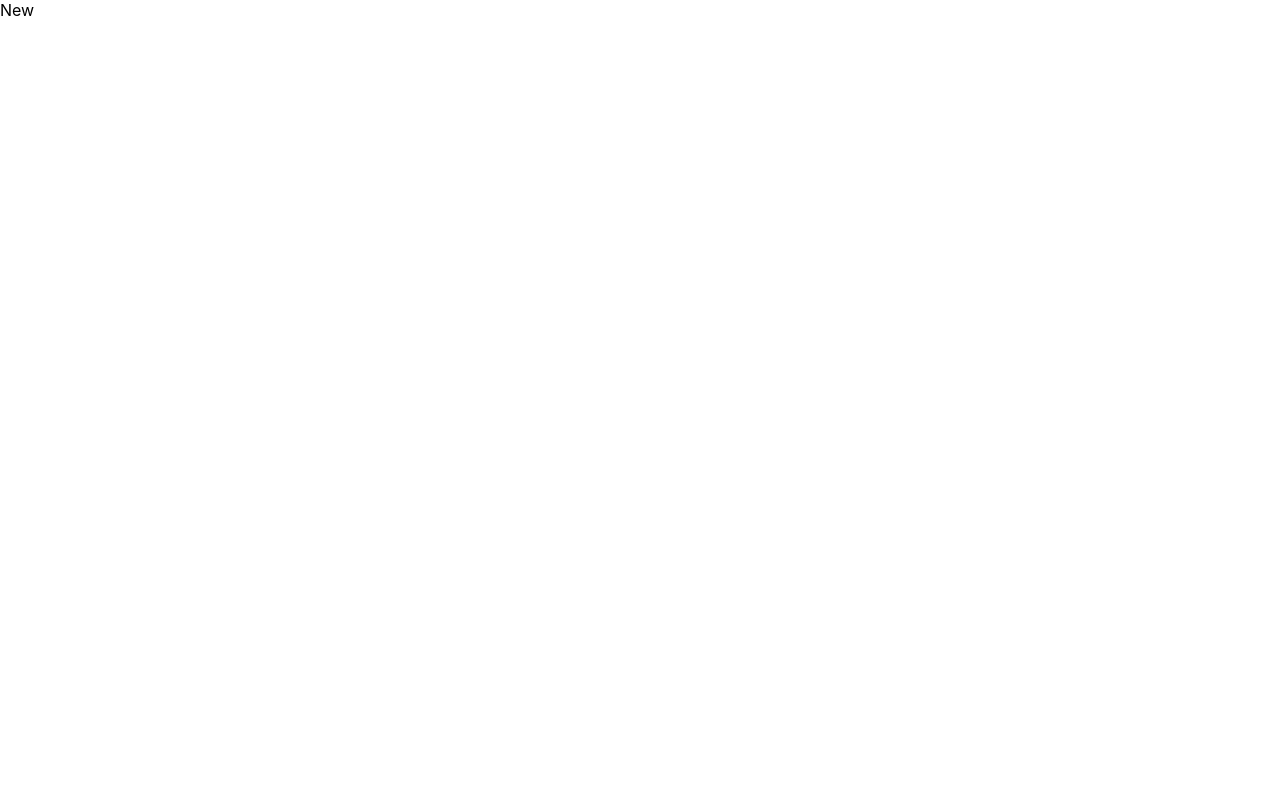
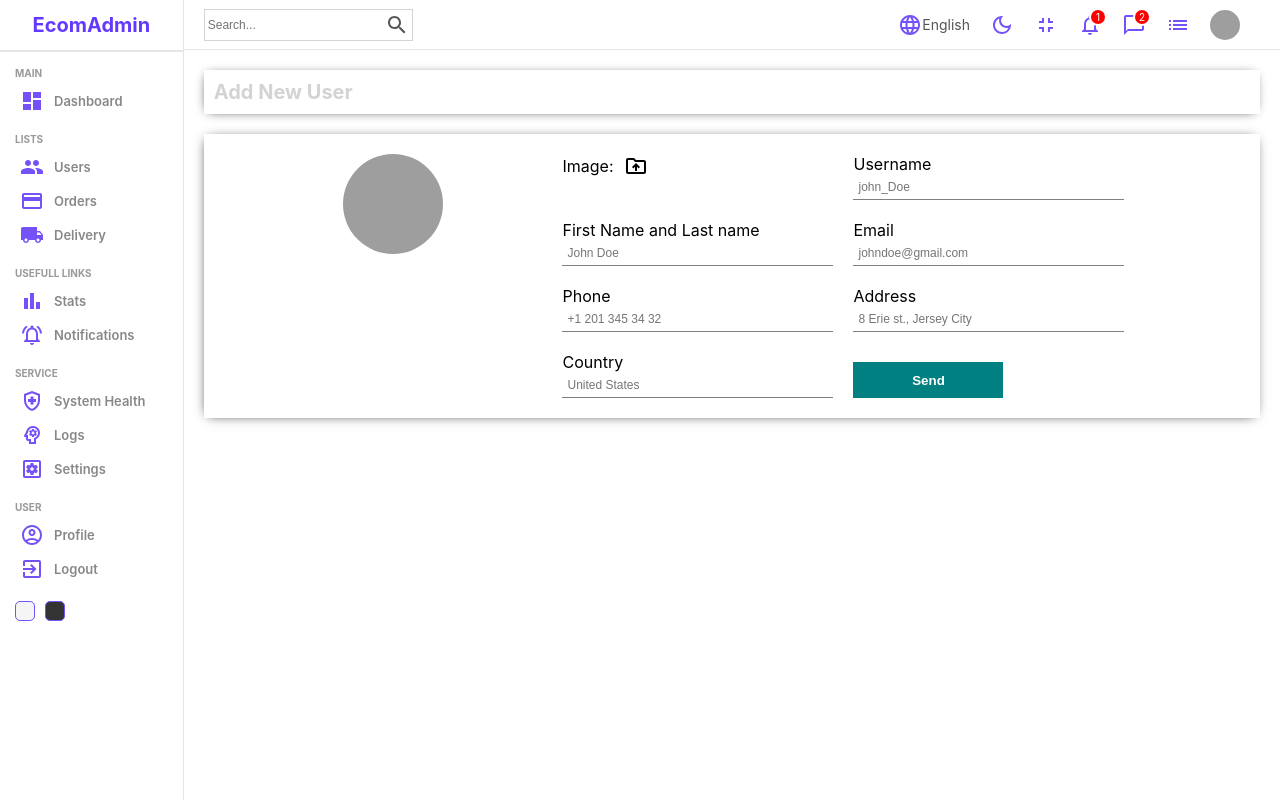
Before and after one commit to tdmitryny/Dashboard, a React (Create React App) app: page /users/new in a window 1280 px wide. Built offline with nearby package versions, Linux system fonts and the light colour scheme; grey boxes are pictures that could not be loaded.

Commit message:
Created user page

```diff
--- a/src/App.js
+++ b/src/App.js
@@ -10,6 +10,8 @@ import {
   Routes,
   Route,
 } from "react-router-dom";
+import { userInputs } from './formSourse';
+import { productInputs } from './formSourse';
 
 
 function App() {
@@ -24,13 +26,13 @@ function App() {
         <Route path='users'>
           <Route index element={<List/>}/>
           <Route path=":userId" element={<Single/>}/>
-          <Route path="new" element={<New/>}/>
+          <Route path="new" element={<New inputs={userInputs} title="Add New User"/>}/>
         </Route>
       {/* Users */}
       <Route path='products'>
           <Route index element={<List/>}/>
           <Route path=":productId" element={<Single/>}/>
-          <Route path="new" element={<New/>}/>
+          <Route path="new" element={<New inputs={productInputs} title="Add New Product"/>}/>
         </Route>
       </Route>
     </Routes>
--- /dev/null
+++ b/src/formSourse.js
@@ -0,0 +1,77 @@
+export const userInputs = [
+    {
+        id:1,
+        label:"Username",
+        type:"text",
+        placeholder: "john_Doe"
+    },
+    {
+        id:2,
+        label:"First Name and Last name",
+        type:"text",
+        placeholder: "John Doe"
+    },
+    {
+        id:3,
+        label:"Email",
+        type:"email",
+        placeholder: "johndoe@gmail.com"
+    },
+    {
+        id:4,
+        label:"Phone",
+        type:"text",
+        placeholder: "+1 201 345 34 32"
+    },
+    {
+        id:5,
+        label:"Address",
+        type:"text",
+        placeholder: "8 Erie st., Jersey City"
+    },
+    {
+        id:6,
+        label:"Country",
+        type:"text",
+        placeholder: "United States"
+    },
+
+];
+
+
+export const productInputs = [
+    {
+        id:1,
+        label:"Title",
+        type:"text",
+        placeholder: "Apple MacBook Pro"
+    },
+    {
+        id:2,
+        label:"Description",
+        type:"text",
+        placeholder: "Description"
+    },
+    {
+        id:3,
+        label:"Category",
+        type:"text",
+        placeholder: "Computers"
+    },
+    {
+        id:4,
+        label:"Price",
+        type:"text",
+        placeholder: "100"
+    },
+    {
+        id:5,
+        label:"Stock",
+        type:"text",
+        placeholder: "in stock"
+    },
+
+
+
+
+]
--- a/src/pages/new/New.jsx
+++ b/src/pages/new/New.jsx
@@ -1,8 +1,54 @@
+import Navbar from '../../components/navbar/Navbar';
+import Sidebar from '../../components/sidebar/Sidebar';
+import DriveFolderUploadOutlinedIcon from '@mui/icons-material/DriveFolderUploadOutlined';
 import './new.css'
+import { useState } from 'react';
 
-export function New() {
+export function New({inputs, title}) {
+
+const [file, setFile] = useState('');
+
+console.log(file)
+
   return (
-    <div>New</div>
+    <div className='new'>
+      <Sidebar/>
+      <div className='newContainer'>
+        <Navbar/>
+        <div className="newTop">
+          <h1 className='newTitle'>{title}</h1>
+        </div>
+        <div className="newButtom">
+          <div className="newLeft">
+            <img className='newImage' src={file ? URL.createObjectURL(file) : "https://media.istockphoto.com/vectors/no-image-available-sign-vector-id922962354?k=20&m=922962354&s=612x612&w=0&h=f-9tPXlFXtz9vg_-WonCXKCdBuPUevOBkp3DQ-i0xqo=" } alt='noImages'/>
+          </div>
+          <div className="newRight">
+            <form className='newForm'>
+            <div className="newFormInput">
+                <label htmlFor='file'>Image:<DriveFolderUploadOutlinedIcon className='newIcon'/></label>
+                <input
+                type="file"
+                id='file'
+                style={{display:"none"}}
+                onChange={(e) => setFile(e.target.files[0])}
+                className='newInput' />
+              </div>
+              {
+                inputs.map((input) => (
+              <div className="newFormInput" key={input.id}>
+                <label>{input.label}</label>
+                <input type={input.type} placeholder={input.placeholder} className='newInput'/>
+              </div>
+                ))
+              }
+                <button className='newBtn'>Send</button>
+
+            </form>
+
+          </div>
+        </div>
+      </div>
+    </div>
   )
 }
 
--- a/src/pages/new/new.css
+++ b/src/pages/new/new.css
@@ -0,0 +1,78 @@
+.new {
+  width: 100%;
+  display: flex;
+}
+
+.newContainer {
+  flex: 6;
+}
+
+.newTitle {
+  color: lightgray;
+  font-size: 20px;
+}
+
+.newTop,
+.newButtom {
+  -webkit-box-shadow: -1px 1px 12px -5px #000000;
+  box-shadow: -1px 1px 12px -5px #000000;
+  padding: 10px;
+  margin: 20px;
+  display: flex;
+}
+
+.newButtom {
+  padding: 20px;
+}
+
+.newLeft {
+  flex: 1;
+  text-align: center;
+}
+
+.newRight {
+  flex: 2;
+}
+
+.newImage {
+  width: 100px;
+  height: 100px;
+  border-radius: 50%;
+  object-fit: cover;
+}
+
+.newForm {
+  display: flex;
+  flex-wrap: wrap;
+  gap: 20px;
+}
+
+.newFormInput {
+  width: 40%;
+}
+.newInput {
+  width: 100%;
+  padding: 5px;
+  border-bottom: 1px solid gray;
+}
+
+label {
+  display: flex;
+  align-items: center;
+  gap: 10px;
+}
+
+.newIcon {
+  cursor: pointer;
+}
+
+.newBtn {
+  width: 150px;
+  padding: 10px;
+  border: none;
+  background-color: teal;
+  color: #ffff;
+  margin-top: 10px;
+  font-weight: bold;
+  cursor: pointer;
+}
```
